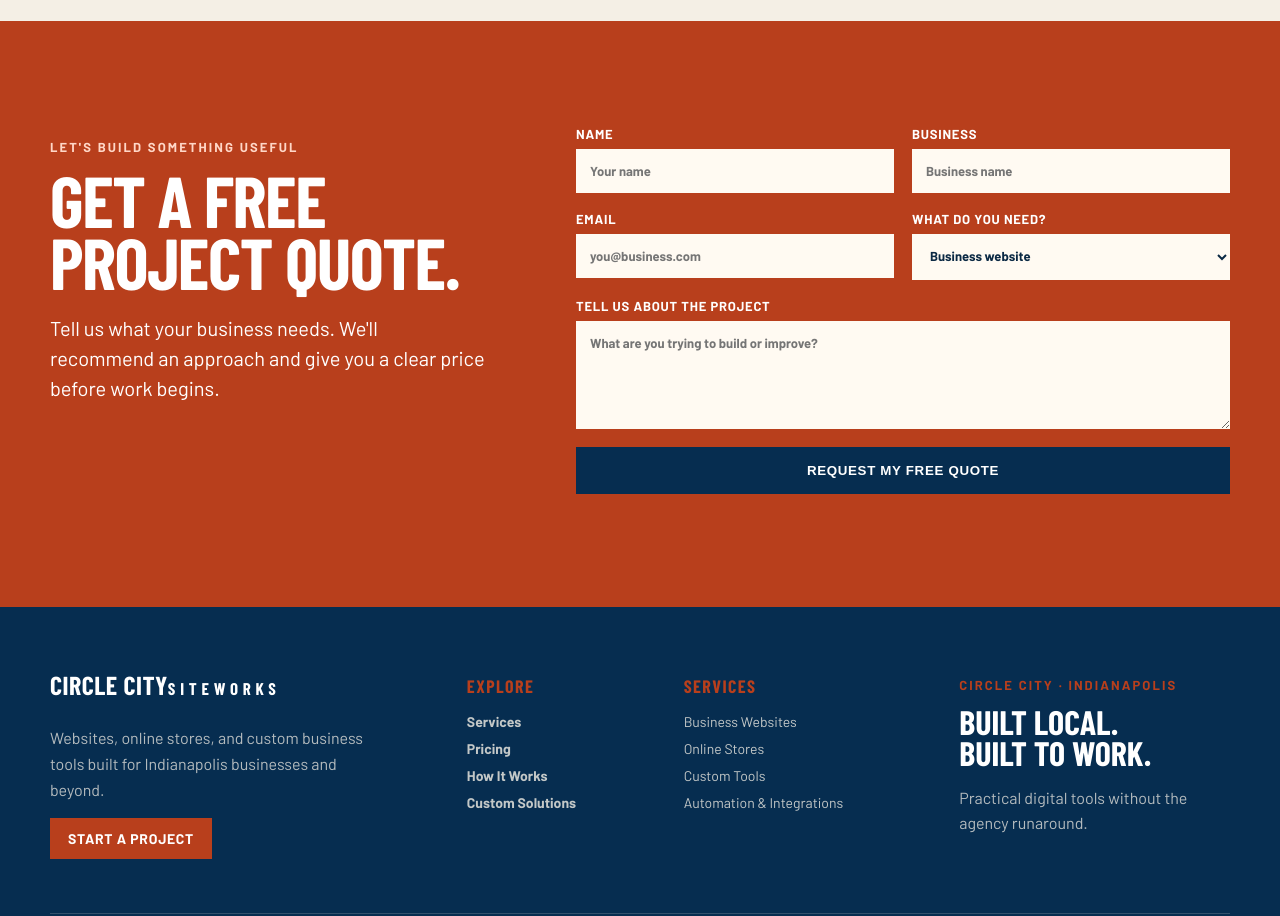
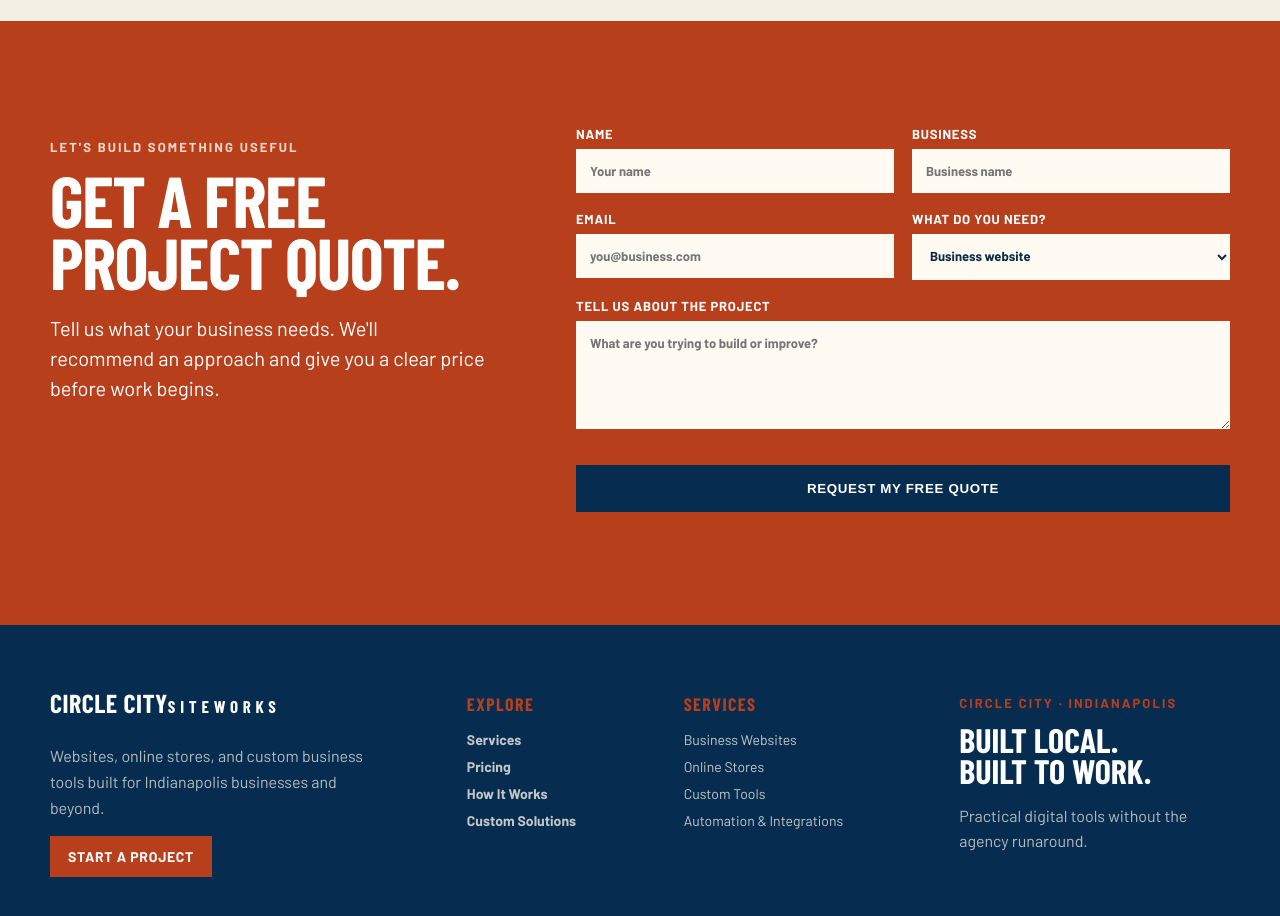
Before and after one commit to tsherlock86/circle-city-siteworks, a Next.js app: page / in a window 1280 px wide. Shown: the part 3780-4696 px from the top of the page. Built offline with nearby package versions, Linux system fonts and the light colour scheme; no server answers; a web font is replaced by a local one.

Commit message:
Add Turnstile-ready quote form protection

```diff
--- a/app/QuoteForm.js
+++ b/app/QuoteForm.js
@@ -1,39 +1,66 @@
 "use client";
 
+import Script from "next/script";
 import { useState } from "react";
 
 export default function QuoteForm() {
   const [status, setStatus] = useState("idle");
   const [message, setMessage] = useState("");
+  const [startedAt] = useState(() => Date.now());
+  const turnstileSiteKey = process.env.NEXT_PUBLIC_TURNSTILE_SITE_KEY;
 
   async function submitQuote(event) {
     event.preventDefault();
     if (status === "sending") return;
+
+    const form = event.currentTarget;
+    const formData = new FormData(form);
+    const turnstileToken = formData.get("cf-turnstile-response");
+
+    if (turnstileSiteKey && !turnstileToken) {
+      setStatus("error");
+      setMessage("Please complete the spam check and try again.");
+      return;
+    }
+
     setStatus("sending");
     setMessage("");
-    const form = event.currentTarget;
-    const payload = Object.fromEntries(new FormData(form).entries());
+
+    const payload = Object.fromEntries(formData.entries());
+    payload.startedAt = startedAt;
+
     try {
-      const response = await fetch("/api/quote", { method: "POST", headers: { "Content-Type": "application/json" }, body: JSON.stringify(payload) });
+      const response = await fetch("/api/quote", {
+        method: "POST",
+        headers: { "Content-Type": "application/json" },
+        body: JSON.stringify(payload),
+      });
       const data = await response.json();
       if (!response.ok) throw new Error(data.error || "We couldn't send your request.");
+
       form.reset();
+      if (window.turnstile) window.turnstile.reset();
       setStatus("success");
       setMessage("Quote request received. We'll be in touch soon.");
     } catch (error) {
+      if (window.turnstile) window.turnstile.reset();
       setStatus("error");
       setMessage(error.message || "Something went wrong. Please try again.");
     }
   }
 
-  return <form onSubmit={submitQuote}>
+  return <>
+    {turnstileSiteKey && <Script src="https://challenges.cloudflare.com/turnstile/v0/api.js" strategy="afterInteractive"/>}
+    <form onSubmit={submitQuote}>
       <label>Name<input name="name" required maxLength="100" placeholder="Your name"/></label>
       <label>Business<input name="business" maxLength="120" placeholder="Business name"/></label>
       <label>Email<input name="email" type="email" required maxLength="160" placeholder="you@business.com"/></label>
       <label>What do you need?<select name="project"><option>Business website</option><option>Online store</option><option>Custom solution</option><option>Not sure yet</option></select></label>
       <label className="wide">Tell us about the project<textarea name="details" required maxLength="4000" rows="5" placeholder="What are you trying to build or improve?"/></label>
       <label className="honeypot" aria-hidden="true">Website<input name="website" tabIndex="-1" autoComplete="off"/></label>
+      {turnstileSiteKey && <div className="turnstileWrap wide"><div className="cf-turnstile" data-sitekey={turnstileSiteKey} data-theme="light"></div></div>}
       <button className="button wide" type="submit" disabled={status === "sending"}>{status === "sending" ? "Sending..." : "Request My Free Quote"}</button>
       {message && <p className={"formStatus wide " + status} role="status">{message}</p>}
-  </form>;
+    </form>
+  </>;
 }
```
Lines whose indentation alone changed are shown as unchanged.
